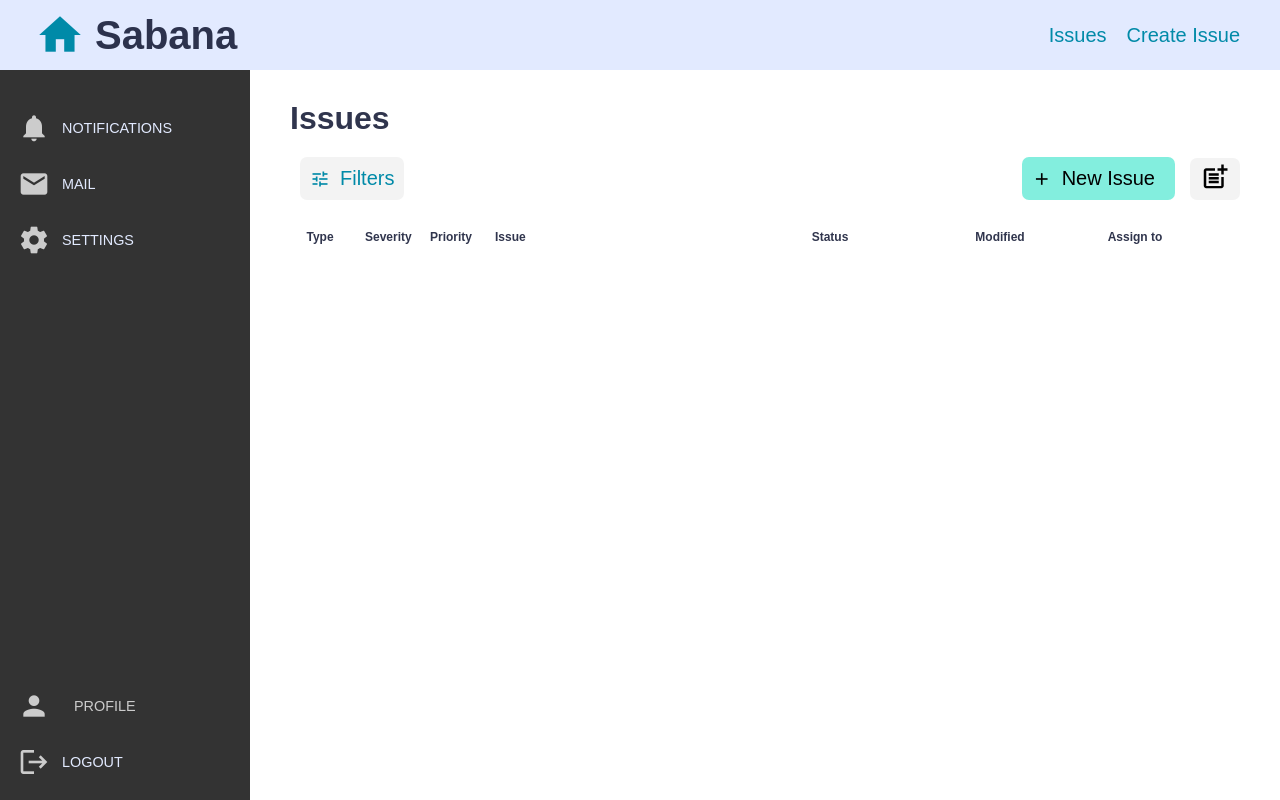
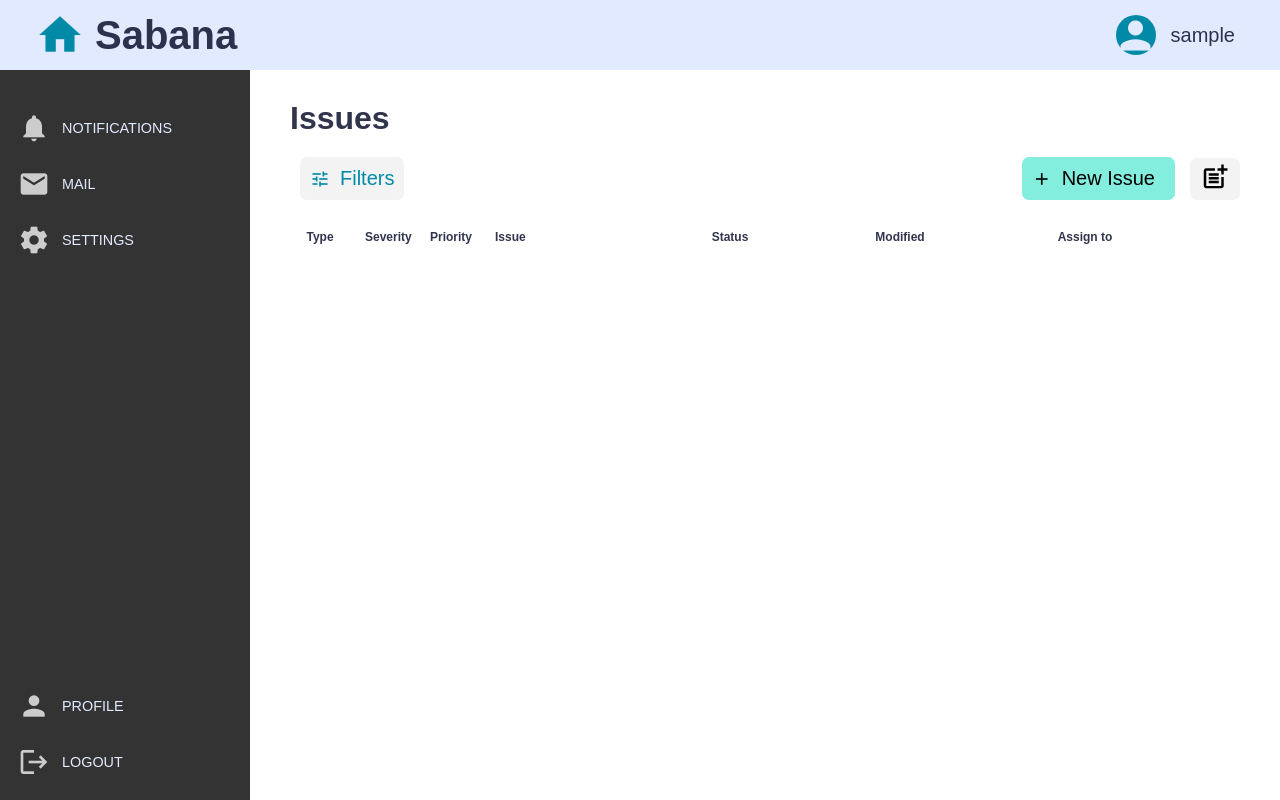
Before and after one commit to inkih04/SabanaBack, a Django app: page /issues/ in a window 1280 px wide. Run offline with Django 5.2, Linux system fonts and the light colour scheme; the visitor is signed in with stand-in values (Sample User, id 1); data comes from the database, SQL or seed files in the repository; data that the repository does not hold is empty.

Commit message:
Task#30 Enhanced the layout using the user avatar

```diff
--- a/issues/static/issues/issue_list.css
+++ b/issues/static/issues/issue_list.css
@@ -4,7 +4,7 @@
     display: grid;
     font-size: 12px;
     /* Ajusta los anchos de cada columna a tu gusto */
-    grid-template-columns: 40px 40px 40px auto 130px 160px 60px 40px;
+    grid-template-columns: 40px 40px 40px auto 130px 160px 160px 40px;
     align-items: center;
     font-weight: bold;
     margin-bottom: 10px;
@@ -20,7 +20,7 @@
 .issue__item-content {
     display: grid;
     /* Misma configuración de columnas que la cabecera */
-    grid-template-columns: 40px 40px 40px auto 130px 160px 60px 40px;
+    grid-template-columns: 40px 40px 40px auto 130px 160px 160px 40px;
     align-items: center;
     padding: 10px;
     gap: 25px; /* Espacio entre columnas, opcional */
--- a/issues/static/issues/styles.css
+++ b/issues/static/issues/styles.css
@@ -63,6 +63,51 @@ ul {
     width: auto;
     justify-content: space-between; /*Header nav tambien era flex, hay un monton de flex asi que tengo que estar al tanto de que es flex y que no*/
 }
+
+.header__nav-container {
+    display: flex;
+    flex-direction: row;
+    align-items: center;
+    justify-content: space-between;
+    width: 100%;
+}
+
+.header__username {
+    margin-left: 15px;
+    margin-right: 45px;
+    font-size: 20px;
+}
+.header__avatar {
+    width: 40px;
+    height: 40px;
+    border-radius: 50%;
+    background-color: #008aa8;
+    display: flex;
+    justify-content: center;
+    align-items: center;
+}
+.header__avatar span {
+    font-size: 45px;
+    color: #e2eaff;
+}
+
+.header__avatar-img {
+    width: 42px;
+    height: 42px;
+    border-radius: 50%;
+    object-fit: cover;
+}
+
+.sidebar__avatar {
+    width: 35px;
+    height: 35px;
+    border-radius: 50%;
+    object-fit: cover;
+    margin: 12px;
+}
+
+
+
 .header__nav-list {
     display: flex;
     flex-direction: row;
--- a/issues/templates/base.html
+++ b/issues/templates/base.html
@@ -15,14 +15,18 @@
             <h1 class="header__title">Sabana</h1>
         </div>
         <nav class="header__nav">
-            <ul class="header__nav-list">
-                <li class="header__nav-item">
-                    <a href="{% url 'issue_list' %}">Issues</a>
-                </li>
-                <li class="header__nav-item">
-                    <a href="{% url 'issue_create' %}">Create Issue</a>
-                </li>
-            </ul>
+            <div class="header__nav-container">
+                {% with social=request.user.socialaccount_set.all|first %}
+                    {% if social and social.extra_data.picture %}
+                        <img src="{{ social.extra_data.picture }}" alt="avatar" class="header__avatar-img">
+                    {% else %}
+                        <div class="header__avatar">
+                            <span class="material-icons">person</span>
+                        </div>
+                    {% endif %}
+                {% endwith %}
+                <span class="header__username">{{ request.user.username }}</span>
+            </div>
         </nav>
     </header>
     <div class="content">
@@ -45,9 +49,17 @@
             </nav>
             <div class="sidebar__profile">
                 <ul>
-                    <li class="sidebar__item item--profile">
-                        <span class="material-icons sidebar__icon">person</span>
-                        <span class="profile-option">Profile</span>
+                    <li class="sidebar__item">
+                        {% with social=request.user.socialaccount_set.all|first %}
+                            {% if social and social.extra_data.picture %}
+                                <img src="{{ social.extra_data.picture }}" alt="avatar" class="sidebar__avatar">
+                            {% else %}
+                                <div class="sidebar__icons">
+                                    <span class="material-icons sidebar__icon">person</span>
+                                </div>
+                            {% endif %}
+                        {% endwith %}
+                        <a  href="{% url 'account_logout' %}"> Profile </a>
                     </li>
                     <li class="sidebar__item">
                         <span class="material-icons sidebar__icon">logout</span>
--- a/issues/templates/issues/issues_list.html
+++ b/issues/templates/issues/issues_list.html
@@ -67,7 +67,16 @@
                     </select>
                 </form>
                 <p class="issue__text">{{ issue.created_at }}</p>
-                <p class="issue__text">Inkih</p>
+
+                <form class="issue__form" method="post" action="{% url 'update_issue_assignee' issue.id %}">
+                    {% csrf_token %}
+                    <select class="issue__select" name="assigned_to" onchange="this.form.submit()">
+                        <option value="">Unassigned</option>
+                        {% for user in users %}
+                            <option value="{{ user.id }}" {% if issue.assigned_to == user %}selected{% endif %}>{{ user.username }}</option>
+                        {% endfor %}
+                    </select>
+                </form>
                 <a href="{% url 'delete_issue' issue.id %}">
                     <span class="material-icons issue__icon">delete</span>
                 </a>
--- a/issues/urls.py
+++ b/issues/urls.py
@@ -1,5 +1,6 @@
 from django.urls import path, include
-from .views import issue_list, issue_create, delete_issue, update_issue_status, issue_detail, issue_bulk_create, login
+from .views import issue_list, issue_create, delete_issue, update_issue_status, issue_detail, issue_bulk_create, login, \
+    update_issue_assignee
 
 urlpatterns = [
     path('', issue_list, name='issue_list'),
@@ -12,6 +13,10 @@ urlpatterns = [
 
     path("issues/bulk_create/", issue_bulk_create, name="issue_bulk_create"),
 
+    path('issues/<int:issue_id>/assign/', update_issue_assignee, name='update_issue_assignee'),
+
+
     path('login/', login, name='custom_login'),
 
+
 ]
--- a/issues/views.py
+++ b/issues/views.py
@@ -11,6 +11,7 @@ def issue_list(request):
     form = IssueForm()  # Instancia vacía del formulario
     User = get_user_model()
     users = User.objects.all()  # Lista de usuarios para el campo "Assigned To"
+
     return render(request, './issues/issues_list.html', {'issues': issues, 'form': form, 'users': users})
 
 
@@ -56,6 +57,27 @@ def update_issue_status(request, issue_id):
 
     return redirect('issue_list')  # Redirige a la lista de issues
 
+
+@login_required
+def update_issue_assignee(request, issue_id):
+    issue = get_object_or_404(Issue, id=issue_id)
+
+    if request.method == 'POST':
+        assigned_to_id = request.POST.get("assigned_to")
+        if assigned_to_id:
+            try:
+                user = get_user_model().objects.get(id=assigned_to_id)
+                issue.assigned_to = user
+            except get_user_model().DoesNotExist:
+                issue.assigned_to = None
+        else:
+            issue.assigned_to = None  # Desasignar si el valor está vacío
+
+        issue.save()
+
+    return redirect('issue_list')
+
+
 @login_required
 def issue_bulk_create(request):
     if request.method == "POST":
--- a/myproject/urls.py
+++ b/myproject/urls.py
@@ -24,4 +24,6 @@ urlpatterns = [
     path('admin/', admin.site.urls),
     path('issues/', include('issues.urls')),
     path('accounts/', include('allauth.urls')),
+
+    path('', lambda request: redirect('issue_list', permanent=True), name='home')
 ]
```
